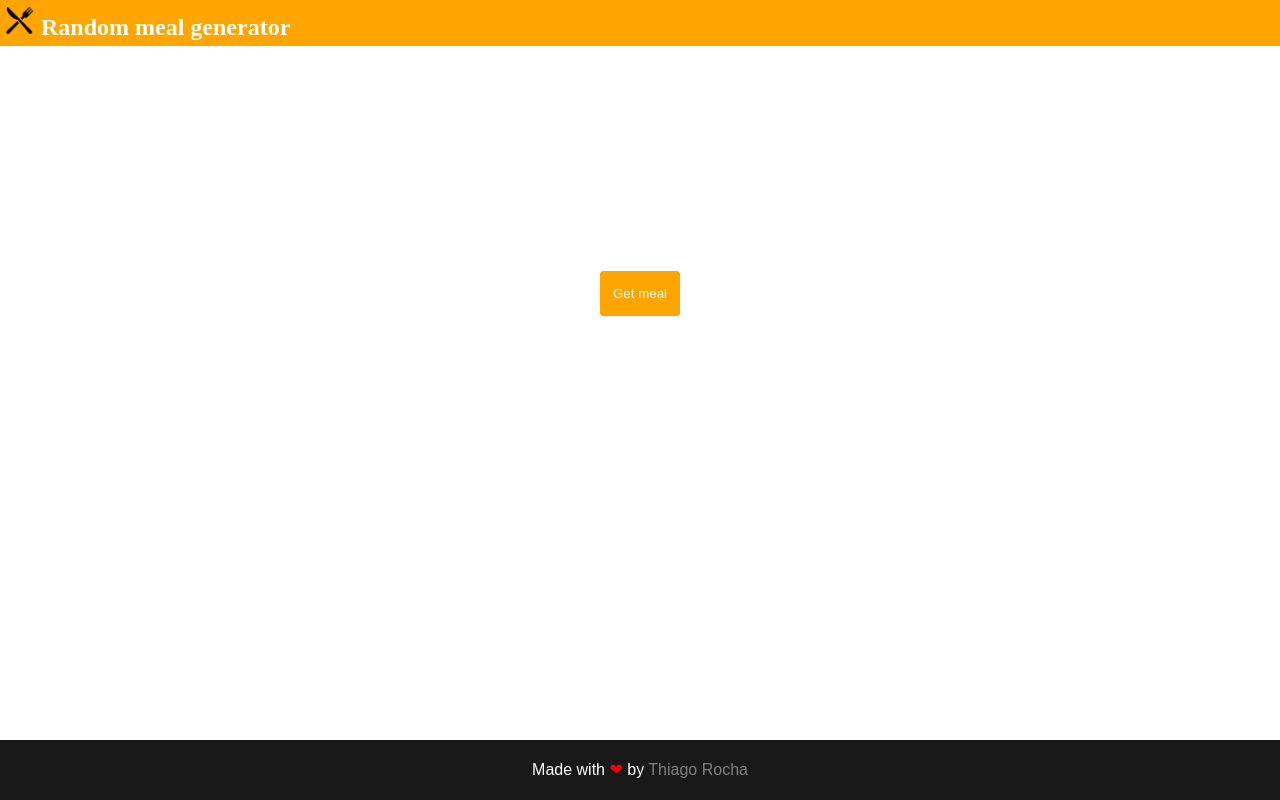
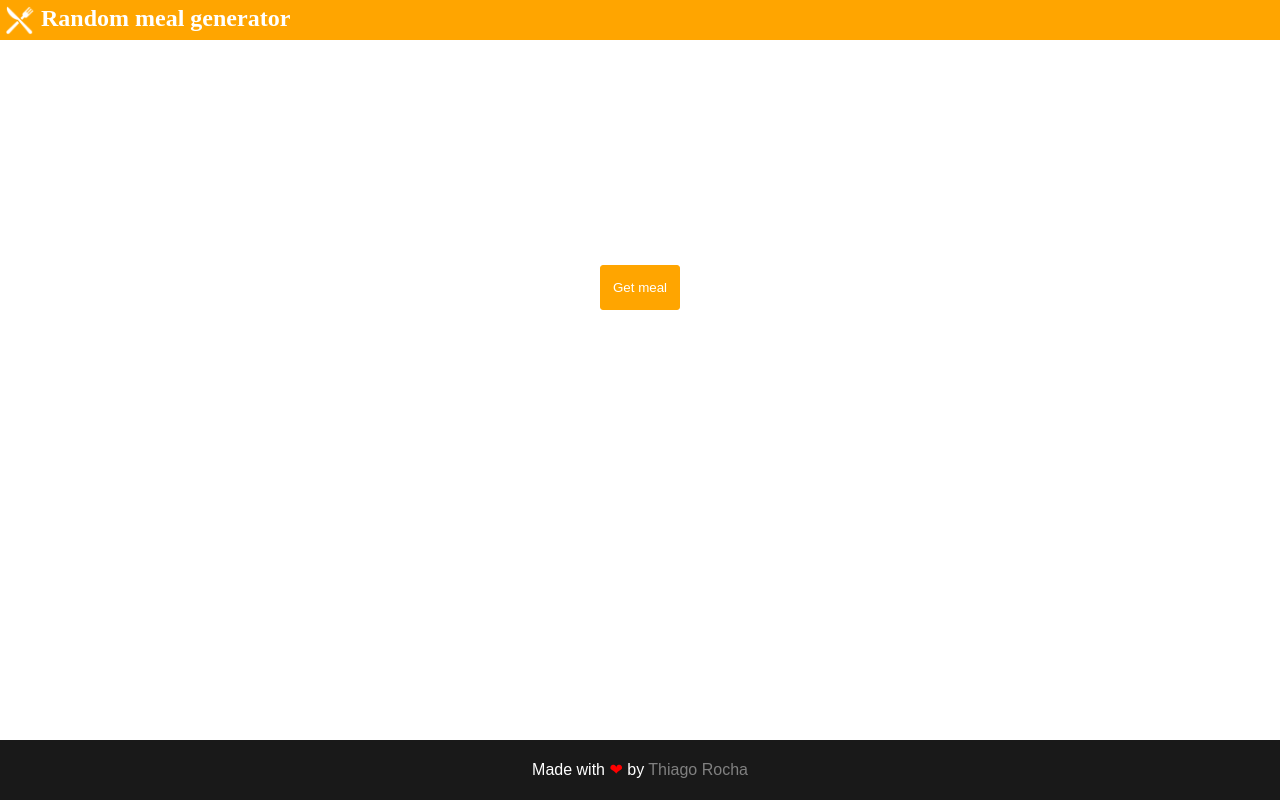
Before and after one commit to thiagorocha503/random-meal-generator, a plain HTML site: page index.html in a window 1280 px wide. Drawn offline with Linux system fonts and the light colour scheme.

Commit message:
:lipstick:Alter icon logo

```diff
--- a/css/style.css
+++ b/css/style.css
@@ -43,6 +43,12 @@ header {
 
 header h1 {
     color: white;
+}
+
+#logo {
+    height: 30px;
+    width: 30px;
+    vertical-align: middle;
 }
 
 h2,
--- a/index.html
+++ b/index.html
@@ -14,7 +14,7 @@
         <div id="content-wrap">
             <!-- page content -->
             <header>
-                <h1><img src="images/kisspng-knife-fork-cutlery-spoon-kitchen-knives-fork-5abdee0910c047.3312208715223966810686.png" style="height: 30px;width: 30px;" /> Random meal generator</h1>
+                <h1><img src="images/crossed-knife-and-fork-white.png" id="logo" /> Random meal generator</h1>
             </header>
             <main>
                 <div id="app-container">
```
Also changed, not shown: images/crossed-knife-and-fork-white.png (added).
